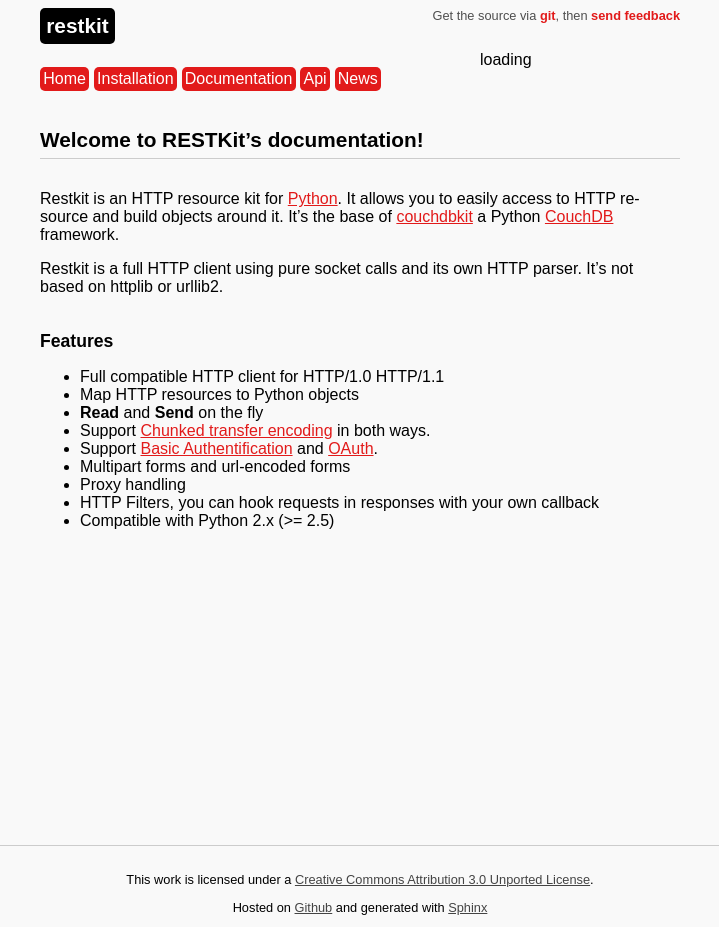
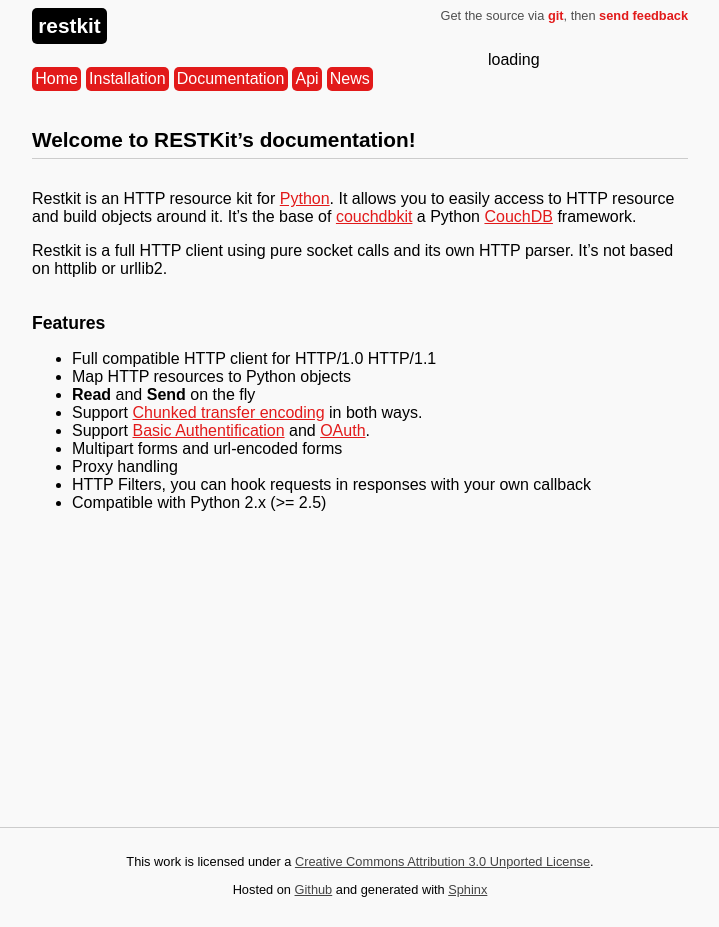
Before and after one commit to benoitc/restkit, a Sphinx documentation site: the page built from doc/index.rst, in a window 1280 px wide. Shown: the whole page, without its empty margins (280-999 px from the left). Built offline with Sphinx 7.4.7, drawn with Linux system fonts in a browser that asks for light colours; comment, search, counter and statistics services are not loaded.

Commit message:
enlarge the body a little for safari & ..

```diff
--- a/doc/_static/restkit.css
+++ b/doc/_static/restkit.css
@@ -33,7 +33,7 @@
 
 div.container {
     display: block;
-    width: 40em;
+    width: 41em;
     margin: 0 auto;
 }
 
```
